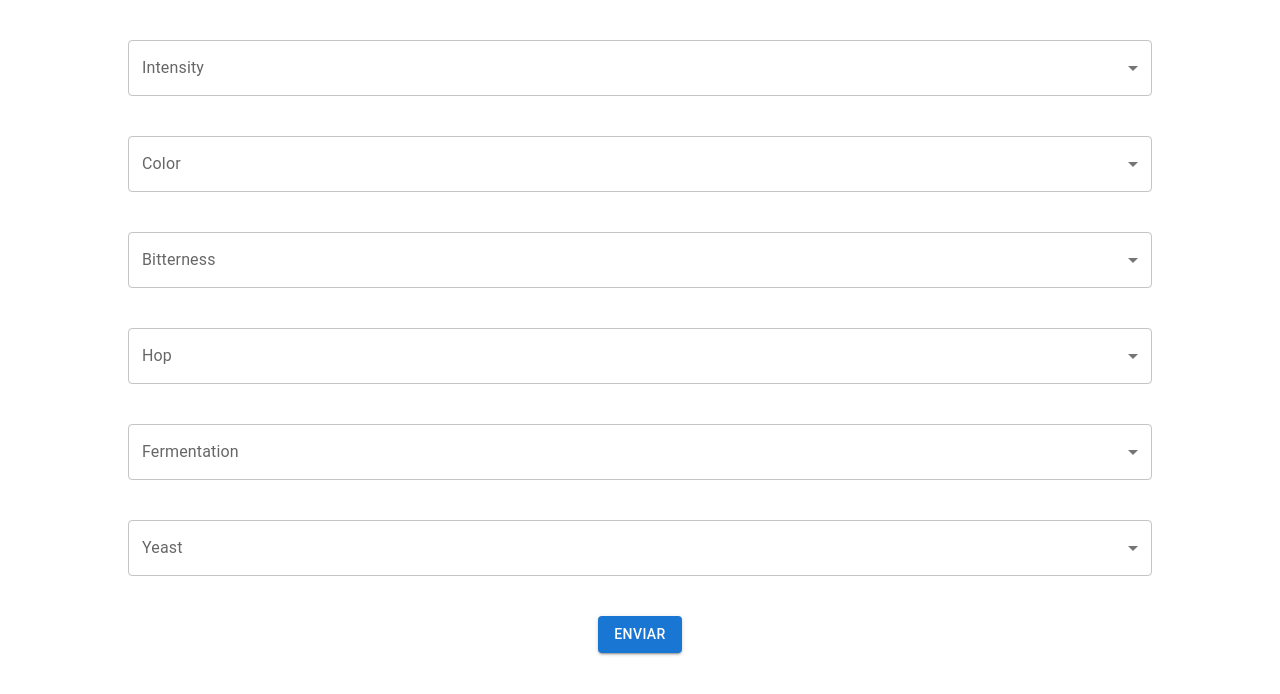
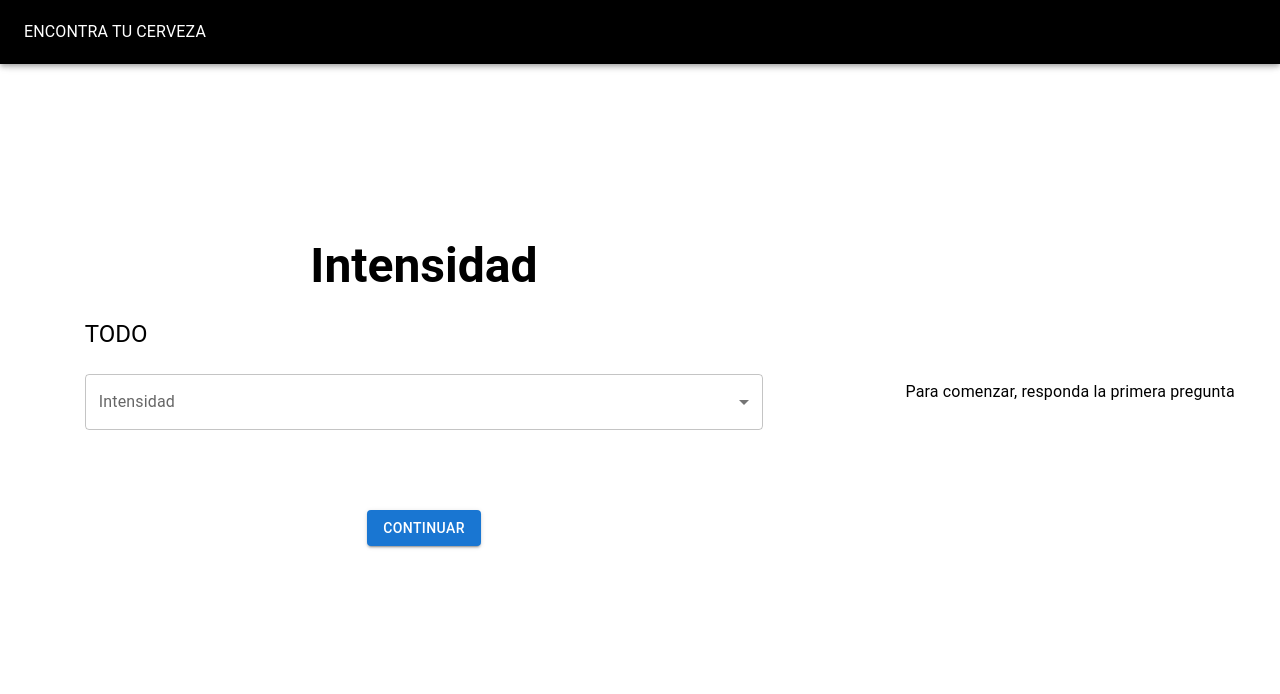
Before and after one commit to LisandroTorresetti/Fallas-1, a React (Create React App) app in the folder client/: page / in a window 1280 px wide. Shown: the top 694 px of the page. Built offline with nearby package versions, Linux system fonts and the light colour scheme.

Commit message:
Improve client

```diff
--- a/client/src/app/App.js
+++ b/client/src/app/App.js
@@ -4,6 +4,8 @@ import {
   RouterProvider,
 } from "react-router-dom";
 import { Home } from "../domain";
+import Header from "./Header";
+import { Stack } from "@mui/material";
 
 const router = createBrowserRouter([
   {
@@ -14,7 +16,8 @@ const router = createBrowserRouter([
 
 function App() {
   return (
-    <div style={{ maxWidth: "80%", margin: "auto", marginTop: "40px" }}>
+    <div>
+      <Header />
       <RouterProvider router={router} />
     </div>
   );
--- /dev/null
+++ b/client/src/app/Header.js
@@ -0,0 +1,19 @@
+import * as React from 'react';
+import AppBar from '@mui/material/AppBar';
+import Box from '@mui/material/Box';
+import Toolbar from '@mui/material/Toolbar';
+import Typography from '@mui/material/Typography';
+
+export default function Header() {
+  return (
+    <Box sx={{ flexGrow: 1 }}>
+      <AppBar position="fixed" style={{ backgroundColor: "black" }}>
+        <Toolbar>
+          <Typography>
+            ENCONTRA TU CERVEZA
+          </Typography>
+        </Toolbar>
+      </AppBar>
+    </Box>
+  );
+}
--- /dev/null
+++ b/client/src/common/components/Loading.js
@@ -0,0 +1,8 @@
+import React from "react";
+import { CircularProgress } from "@mui/material";
+
+export default function Loading() {
+  return (
+    <CircularProgress />
+  )
+}
--- a/client/src/common/components/Select.js
+++ b/client/src/common/components/Select.js
@@ -1,5 +1,5 @@
 import React from "react";
-import { FormControl, InputLabel, Select as MUISelect, MenuItem, Typography } from "@mui/material";
+import { FormControl, InputLabel, Select as MUISelect, MenuItem, Stack, Typography } from "@mui/material";
 
 export default function Select({
   register,
@@ -7,8 +7,12 @@ export default function Select({
   idLabel,
   values,
   errors,
+  description,
 }) {
   return (
+    <Stack width="100%" spacing={3}>
+      <Typography variant="h3" textAlign="center" fontWeight={600}>{label}</Typography>
+      <Typography variant="h5">{description}</Typography>
       <FormControl fullWidth>
         <InputLabel>{label}</InputLabel>
         <MUISelect
@@ -16,12 +20,13 @@ export default function Select({
           label={label}
           labelId={idLabel}
           {
-          ...register(idLabel)
+            ...register(idLabel, { required: true })
           }
         >
-        {values.map(value => <MenuItem value={value.value}>{value.name}</MenuItem>)}
+          {values.map(value => <MenuItem key={`SL-${value.value}`} value={value.value}>{value.name}</MenuItem>)}
         </MUISelect>
         {errors[idLabel] && <Typography marginTop={1} color="red">Debes completar este campo</Typography>}
       </FormControl>
+    </Stack>
   )
 }
--- a/client/src/common/components/index.js
+++ b/client/src/common/components/index.js
@@ -1 +1,2 @@
 export { default as Select } from "./Select"
+export { default as Loading } from "./Loading"
--- a/client/src/common/services/formService.js
+++ b/client/src/common/services/formService.js
@@ -13,5 +13,5 @@ export async function createBeer(body) {
     },
   )
 
-  return response.data
+  return response.data.message
 }
--- a/client/src/common/utils/constants.js
+++ b/client/src/common/utils/constants.js
@@ -1,5 +1,6 @@
 export const INTENSITY_TYPES = {
-  label: "Intensity",
+  description: "TODO",
+  label: "Intensidad",
   idLabel: "intensity",
   values: [
     { value: "baja", name: "Baja" },
@@ -9,7 +10,8 @@ export const INTENSITY_TYPES = {
 }
 
 export const COLOR_TYPES = {
-  label: "Color",
+  description: "TODO",
+  label: "Oscuridad",
   idLabel: "color",
   values: [
     { value: "palido", name: "Pálido" },
@@ -19,7 +21,8 @@ export const COLOR_TYPES = {
 }
 
 export const BITTERNESS_TYPES = {
-  label: "Bitterness",
+  description: "TODO",
+  label: "Amargor",
   idLabel: "bitterness",
   values: [
     { value: "bajo", name: "Bajo" },
@@ -29,7 +32,8 @@ export const BITTERNESS_TYPES = {
 }
 
 export const HOP_TYPES = {
-  label: "Hop",
+  description: "TODO"
+,  label: "Lúpulo",
   idLabel: "hop",
   values: [
     { value: "viejo mundo", name: "Viejo mundo" },
@@ -38,7 +42,8 @@ export const HOP_TYPES = {
 }
 
 export const FERMENTATION_TYPES = {
-  label: "Fermentation",
+  description: "TODO",
+  label: "Fermentación",
   idLabel: "fermentation",
   values: [
     { value: "baja", name: "Baja" },
@@ -48,7 +53,8 @@ export const FERMENTATION_TYPES = {
 }
 
 export const YEAST_TYPES = {
-  label: "Yeast",
+  description: "TODO",
+  label: "Levadura",
   idLabel: "yeast",
   values: [
     { value: "lager", name: "Lager" },
@@ -56,11 +62,11 @@ export const YEAST_TYPES = {
   ]
 }
 
-export const ALL_TYPES = [
-  INTENSITY_TYPES,
-  COLOR_TYPES,
-  BITTERNESS_TYPES,
-  HOP_TYPES,
-  FERMENTATION_TYPES,
-  YEAST_TYPES,
-]
+export const ALL_TYPES = {
+  intensity: INTENSITY_TYPES,
+  color: COLOR_TYPES,
+  bitterness: BITTERNESS_TYPES,
+  hop: HOP_TYPES,
+  fermentation: FERMENTATION_TYPES,
+  yeast: YEAST_TYPES,
+}
--- a/client/src/domain/Home/beerType.js
+++ b/client/src/domain/Home/BeerType.js
@@ -1,4 +1,5 @@
-import {Typography} from "@mui/material";
+import React from "react";
+import { Stack, Typography } from "@mui/material";
 
 const subtext = new Map([
     ['Cream Ale', 'Una limpia, bien atenuada y sabrosa lager americana “para cortar el césped”. Fácil de tomar y refrescante, pero con más cuerpo que las típicas lagers americanas.'],
@@ -8,17 +9,14 @@ const subtext = new Map([
     ['Lager Ambar Checa', 'Una lager ámbar checa orientada a la malta, con un carácter a lúpulo que puede variar de bajo a muy significativo. Los sabores a malta pueden variar un poco, dando lugar a diferentes interpretaciones que van desde pan y suave bizcocho, a dulce y algo de caramelo.']
 ]);
 
-export default function BeerType(name) {
+export default function BeerType({ name }) {
     const sbt = subtext.get(name)
     const fileName = `${name}.png`
+
     return (
-        <div>
-            <div style={{ 'text-align': 'center' }}>
-                <img src = {fileName} alt={name}/>
-            </div>
-            <div>
-                <Typography>{sbt}</Typography>
-            </div>
-        </div>
+        <Stack spacing={5}>
+            <img src = {fileName} alt={name}/>
+            <Typography textAlign="justify">{sbt}</Typography>
+        </Stack>
     )
 }
--- a/client/src/domain/Home/Home.js
+++ b/client/src/domain/Home/Home.js
@@ -1,51 +1,186 @@
-import React, { useState } from 'react';
-import { Button, Stack, Typography } from '@mui/material';
+import React, { useMemo, useState } from 'react';
+import { Button, Grid, List, ListItem, ListItemText, Stack, Typography } from '@mui/material';
 import { useForm } from "react-hook-form";
 import { createBeer } from '../../common/services/formService';
-import { Select } from '../../common/components';
+import { Loading, Select } from '../../common/components';
 import { ALL_TYPES } from '../../common/utils/constants';
-import BeerType from "./beerType";
+import BeerType from "./BeerType";
 
 export default function Home() {
-  const { register, handleSubmit, formState: { errors } } = useForm();
-  const [beers, setBeers] = useState([])
+  const { register, handleSubmit, formState: { errors }, reset, resetField } = useForm();
+  const [candidateBeers, setCandidateBeers] = useState([])
   const [used, setUsed] = useState(false);
+  const [step, setStep] = useState("intensity")
+  const [lastStep, setLastStep] = useState(false)
+  const [stepsGiven, setStepsGiven] = useState([])
+  const [candBeersGiven, setCandBeersGiven] = useState([])
+  const [loading, setLoading] = useState(false)
+
+  const intensityStep = useMemo(() => <Select register={register} errors={errors} {...ALL_TYPES.intensity} />, [])
+  const colorStep = useMemo(() => <Select register={register} errors={errors} {...ALL_TYPES.color} />, [])
+  const bitternessStep = useMemo(() => <Select register={register} errors={errors} {...ALL_TYPES.bitterness} />, [])
+  const hopStep = useMemo(() => <Select register={register} errors={errors} {...ALL_TYPES.hop} />, [])
+  const fermentationStep = useMemo(() => <Select register={register} errors={errors} {...ALL_TYPES.fermentation} />, [])
+  const yeastStep = useMemo(() => <Select register={register} errors={errors} {...ALL_TYPES.yeast} />, [])
+
+  const steps = {
+    intensity: intensityStep,
+    color: colorStep,
+    bitterness: bitternessStep,
+    hop: hopStep,
+    fermentation: fermentationStep,
+    yeast: yeastStep,
+  }
+
+  const setBackStep = async () => {
+    setLoading(true)
+    console.log(stepsGiven)
+    console.log(step)
+    if (stepsGiven.length) {
+      if (stepsGiven.length === 1) setUsed(false)
+
+      resetField(step)
+      setStep(stepsGiven.at(-1))
+      setCandidateBeers(candBeersGiven.at(-1))
+      setStepsGiven(sg => sg.slice(0, -1))
+      setCandBeersGiven(cbg => cbg.slice(0, -1))
+      setLastStep(false)
+    }
+
+    setLoading(false)
+  }
 
   const onSubmit = async (data) => {
+    if (lastStep) return
+    setLoading(true)
+
     try {
       const posBeers = await createBeer(data)
-      setBeers(posBeers.message)
+      setCandidateBeers(posBeers.candidateBeers)
+      setStepsGiven(sg => sg.concat(step))
+      setCandBeersGiven(cbg => cbg.concat([candidateBeers]))
+      setStep(posBeers.nextQuestion)
       setUsed(true);
+
+      if (posBeers.candidateBeers.length <= 1) setLastStep(true)
     } catch (error) {
       console.log(error)
       console.log(errors)
     }
+    setLoading(false)
   }
 
-  return (
+  const resetAll = () => {
+    reset()
+    setCandidateBeers([])
+    setUsed(false)
+    setStep("intensity")
+    setLastStep(false)
+    setStepsGiven([])
+    setCandBeersGiven([])
+  }
+
+  const beerForm = (
+    <Stack width="80%" height="100%" justifyContent="center" margin="auto">
       <form onSubmit={handleSubmit(onSubmit)}>
-      <Stack spacing={5} justifyContent="center" alignItems="center">
-        {ALL_TYPES.map(type => <Select register={register} errors={errors} {...type} />)}
+        {
+          loading ? <Loading /> :
+          <Stack spacing={10} justifyContent="center" alignItems="center">
+            {steps[step]}
+            <Stack flexDirection="row" justifyContent="space-around" width="100%">
+              {
+                stepsGiven.length ?
                 <div>
-          <Button type='submit' variant='contained'>Enviar</Button>
+                  <Button onClick={setBackStep} variant='contained'>
+                    Volver
+                  </Button>
                 </div>
+                : null
+              }
+              <div>
+                <Button type='submit' variant='contained'>
                   {
-          beers.length === 1 && beers.map(b => BeerType(b))
+                    lastStep
+                    ? "Enviar"
+                    : "Continuar"
+                  }
+                </Button>
+              </div>
+            </Stack>
+          </Stack>
+        }
+      </form>
+    </Stack>
+  )
+
+  const resultForm = (
+    <Stack width="80%" height="100%" justifyContent="center" margin="auto">
+      {
+        loading ? <Loading /> :
+        <Stack spacing={10} justifyContent="center" alignItems="center">
+          <Typography variant='h3'>
+            Resultado encontrado
+          </Typography>
+          <Stack flexDirection="row" justifyContent="space-around" width="100%">
+            <div>
+              <Button onClick={setBackStep} variant='contained'>
+                Volver
+              </Button>
+            </div>
+            <div>
+              <Button onClick={resetAll} variant='contained'>
+                Reiniciar
+              </Button>
+            </div>
+          </Stack>
+        </Stack>
+      }
+    </Stack>
+  )
+
+  const candidateBeersToShow = (
+    <Stack width="80%" height="100%" justifyContent="center" margin="auto">
+    {
+      candidateBeers.length === 1 && <BeerType name={candidateBeers[0]} />
     }
     {
-          beers.length === 0 && used &&
+      !used &&
         <div>
-              <Typography color={'red'}>We could not find a beer for the provided specifications</Typography>
+          <Typography>Para comenzar, responda la primera pregunta</Typography>
         </div>
     }
     {
-          beers.length > 1 &&
+      candidateBeers.length === 0 && used &&
         <div>
-              <Typography>Current possibilities are:</Typography>
-              {beers.map(b => <Typography>{b}</Typography>)}
+          <Typography color={'red'}>No pudimos encontrar una cerveza que cumpla con las especificaciones provistas</Typography>
+        </div>
+    }
+    {
+      candidateBeers.length > 1 &&
+        <div>
+          <Typography>Estamos analizando las especificaciones provistas. Las posibles cervezas hasta el momento son:</Typography>
+          <List>
+            {candidateBeers.map(b =>
+              <ListItem dense key={`LI${b}`}>
+                <ListItemText
+                  primary={`- ${b}`}
+                />
+              </ListItem>
+            )}
+          </List>
         </div>
     }
     </Stack>
-    </form>
+  )
+
+  return (
+    <Grid container spacing={2} height="100%">
+      <Grid item xs={8}>
+        {lastStep ? resultForm : beerForm}
+      </Grid>
+      <Grid item xs={4}>
+        {candidateBeersToShow}
+      </Grid>
+    </Grid>
   )
 }
--- a/client/src/index.css
+++ b/client/src/index.css
@@ -1,3 +1,7 @@
+html {
+  height: 100%;
+}
+
 body {
   margin: 0;
   font-family: -apple-system, BlinkMacSystemFont, 'Segoe UI', 'Roboto', 'Oxygen',
@@ -5,6 +9,11 @@ body {
     sans-serif;
   -webkit-font-smoothing: antialiased;
   -moz-osx-font-smoothing: grayscale;
+  min-height: 100%;
+}
+
+html, body, #root, #root>div {
+  height: 100%
 }
 
 code {
```
Lines whose indentation alone changed are shown as unchanged.
